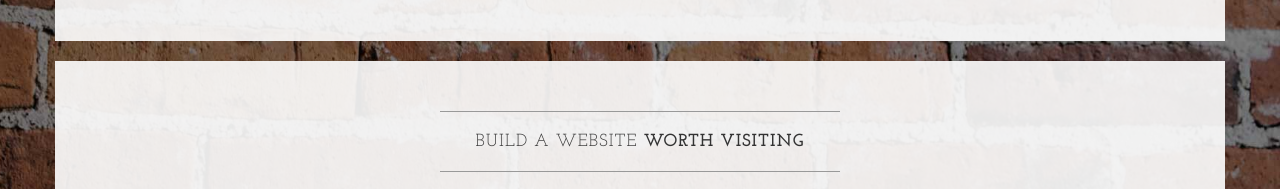
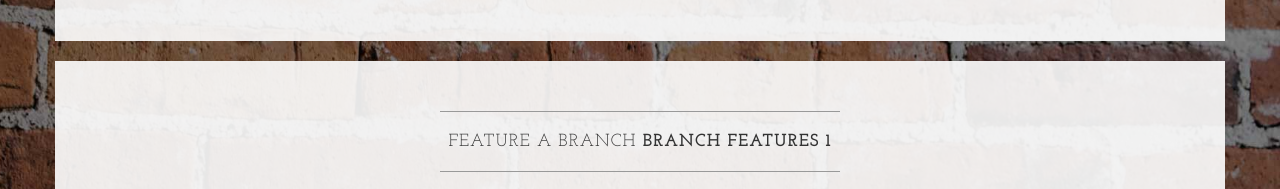
Before and after one commit to kloudworks/gittest, a plain HTML site: page index.html in a window 1280 px wide. Shown: the part 1043-1232 px from the top of the page. Drawn offline with nearby package versions, Linux system fonts and the light colour scheme.

Commit message:
Added feature A

```diff
--- a/index.html
+++ b/index.html
@@ -123,8 +123,8 @@
             <div class="box">
                 <div class="col-lg-12">
                     <hr>
-                    <h2 class="intro-text text-center">Build a website
-                        <strong>worth visiting</strong>
+                    <h2 class="intro-text text-center">Feature A Branch
+                        <strong>Branch Features 1</strong>
                     </h2>
                     <hr>
                     <img class="img-responsive img-border img-left" src="img/intro-pic.jpg" alt="">
```
